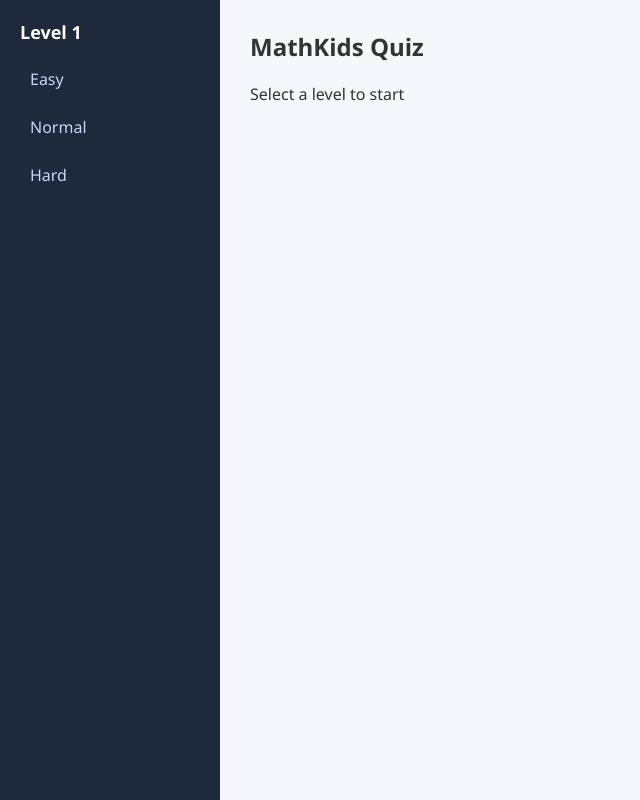
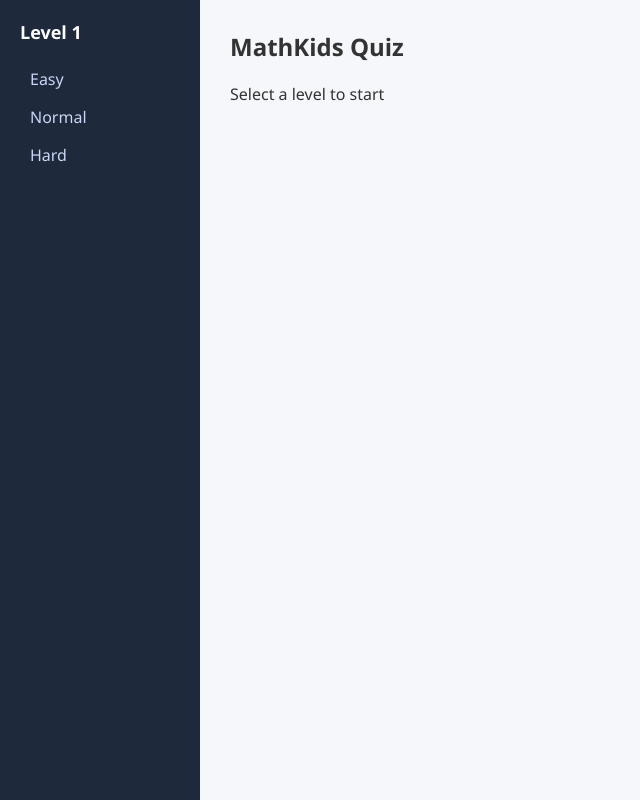
Before and after one commit to msuradech/mathkids, a FastAPI app: page / in a window 1280 px wide. Shown: the whole page, without its empty margins (0-640 px from the left). Run offline with FastAPI, Linux system fonts and the light colour scheme.

Commit message:
chore: format code

```diff
--- a/app/static/css/style.css
+++ b/app/static/css/style.css
@@ -11,7 +11,7 @@ body {
 }
 
 .sidebar {
-    width: 220px;
+    width: 200px;
     background: #1e293b;
     color: white;
     padding: 20px;
@@ -30,7 +30,7 @@ body {
 }
 
 .sidebar li {
-    margin-bottom: 10px;
+    margin-bottom: 0px;
 }
 
 .sidebar a {
```
